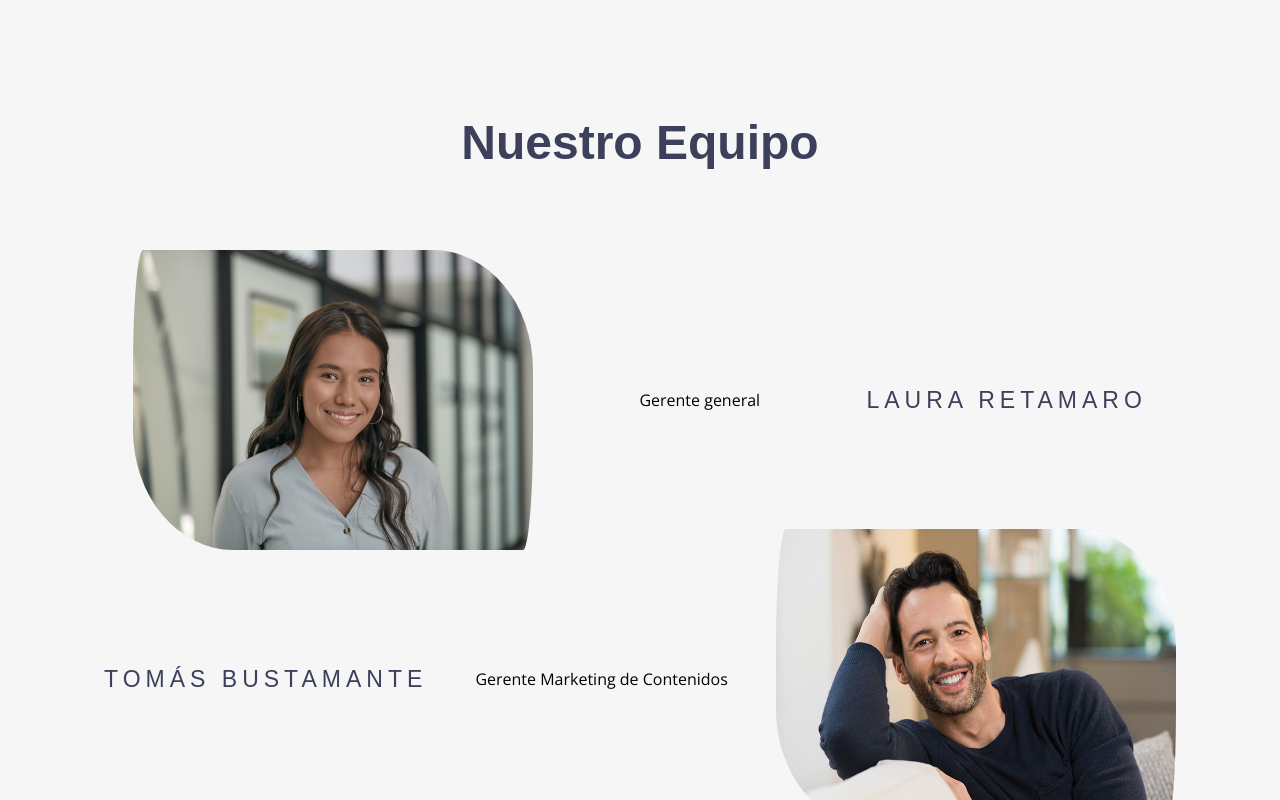
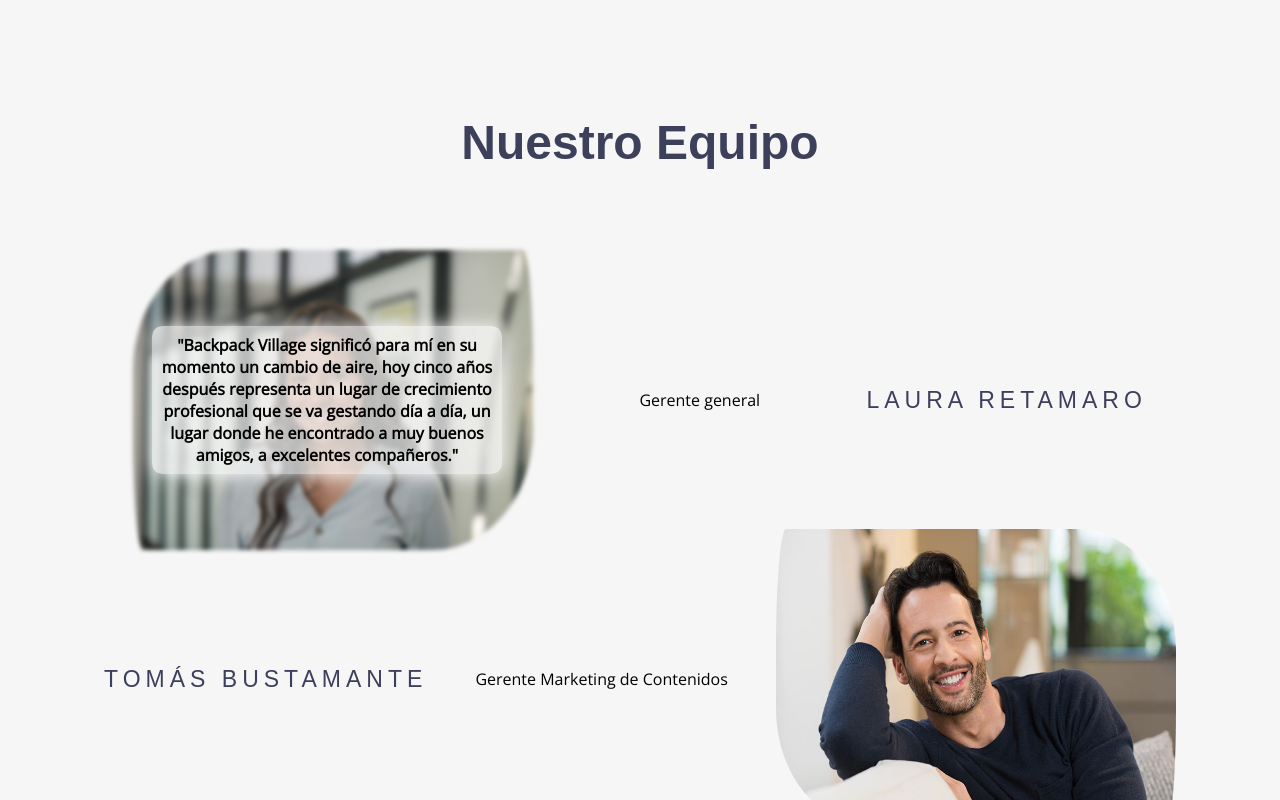
Before and after one commit to margo2713/Proyecto-Backpack-Village-Portilla, a plain HTML site: page index.html in a window 1280 px wide. In both pictures the pointer is over the picture 333 px from the left and 2140 px from the top of the page. Shown: the part 1740-2540 px from the top of the page. Drawn offline with nearby package versions, Linux system fonts and the light colour scheme; a web font is replaced by a local one.

Commit message:
Transiciones para equipo y marcas.

```diff
--- a/css/estilos.css
+++ b/css/estilos.css
@@ -78,6 +78,8 @@ body {
     position: absolute;
     display: none;
     background: #FCA311;
+    visibility: hidden;
+    transition: visibility 5s;
 }
 
 .sublista li a{
@@ -89,6 +91,7 @@ body {
 
 .lista li:hover .sublista{
 	display: block;
+    visibility: visible;
 }
 
 .carrusel {
@@ -157,7 +160,42 @@ body {
     flex-direction: row;
     align-items: center;
     justify-content: space-around;
+    position: relative;
+}
 
+.equipo_div_content img {
+    transform: skewY(0deg);
+    filter: none;
+    transition: transform 2s, filter 2s;
+}
+
+.equipo_div_content img:hover {
+    transform: rotateY(180deg);
+    transform-style: preserve-3d;
+    filter: blur(2px);
+}
+
+.equipo_div_content img:hover ~ .equipo_div_content_atras {
+    display: block;
+    z-index: 10;
+    position: absolute;
+    width: 350px;
+    left: 0;
+    margin-left: 4.5rem;
+    background-color: rgba(255, 255, 255, 0.7);
+    border-radius: 10px;
+    box-shadow: 1px 1px 20px white;
+    pointer-events: none;
+    font-weight: bold;
+    text-align: center;
+    padding: 0.5rem;
+}
+
+.equipo_div:nth-child(even) .equipo_div_content img:hover ~ .equipo_div_content_atras
+{
+    left: auto;
+    right:0;
+    margin-right: 3rem;
 }
 
 .equipo_div:first-child {
@@ -202,8 +240,15 @@ body {
 }
 
 .marcas .logo img {
-    opacity: 0.6;
-    border-radius: 50% 50% / 50% 50%;;
+    filter: opacity(0.4);
+    box-shadow: none;
+    border-radius: 50% 50% / 50% 50%;
+    transition: filter 2s, box-shadow 1s;
+}
+
+.marcas .logo img:hover {
+    filter: opacity(1);
+    box-shadow: 1px 1px 20px black;
 }
 
 .div_form {
--- a/index.html
+++ b/index.html
@@ -109,7 +109,7 @@
                         <p class="nombres_equipo">Antonio Bulevard</p>
                         <div class="equipo_div_content_atras">
                             <aside>
-                                "Trabajar en Backpack Village tiene una gran importancia en mi vida, tanto en lo profesional como en lo personal. Aquí pude crecer, desarrollar e implementar mis ideas, soy escuchada tanto por mis compañeros como por los directivos. Una de las cosas que más valoro es el grupo humano con el que me relaciono todos los días: me apoyan, me contienen, paso una lindísima jornada laboral. En lo profesional aprendo, soy motivada, me dejan crear y ejecutar. ¡Backpack Village es la mejor empresa en la que quiero seguir trabajando!"
+                                "Trabajar en Backpack Village tiene una gran importancia en mi vida, tanto en lo profesional como en lo personal. Aquí pude crecer, desarrollar e implementar mis ideas, soy escuchado tanto por mis compañeros como por los directivos. ¡Backpack Village es la mejor empresa en la que quiero seguir trabajando!"
                             </aside>
                         </div>
                     </div>
```
